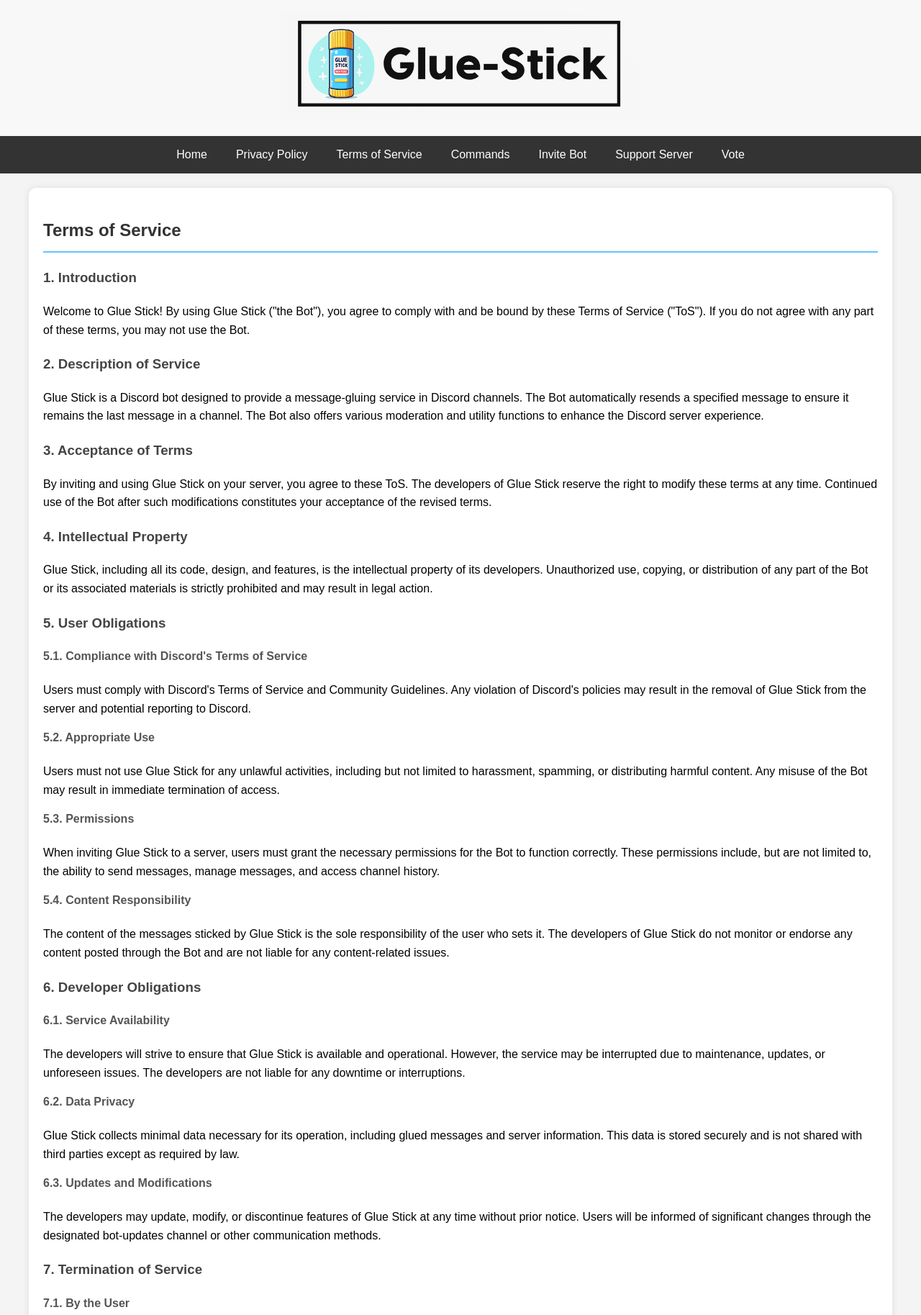
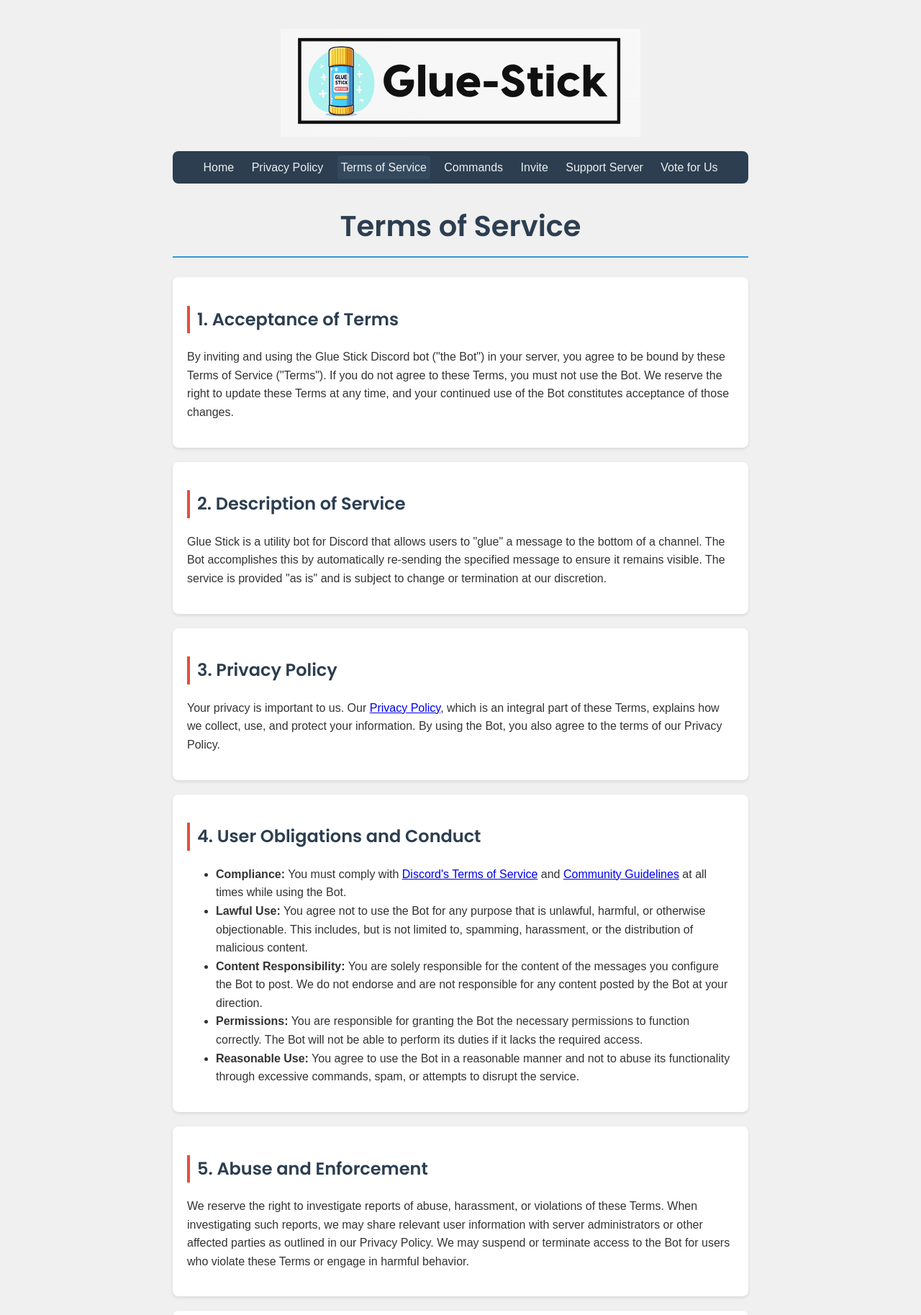
Before and after one commit to gluestickdad/gluestickdad.github.io, a plain HTML site: page tos.html in a window 1280 px wide. Shown: the top 1827 px of the page at 72% size. Drawn offline with Linux system fonts and the light colour scheme.

Commit message:
Update tos.html

```diff
--- a/tos.html
+++ b/tos.html
@@ -3,181 +3,162 @@
 <head>
     <meta charset="UTF-8">
     <meta name="viewport" content="width=device-width, initial-scale=1.0">
-    <title>Glue Stick Bot - Terms of Service</title>
+    <title>Glue Stick Terms of Service</title>
+    <link href="https://fonts.googleapis.com/css2?family=Poppins:wght@600&display=swap" rel="stylesheet">
     <style>
         body {
             font-family: Arial, sans-serif;
             line-height: 1.6;
-            margin: 0;
-            padding: 0;
-            background-color: #f4f4f4;
-            display: flex;
-            flex-direction: column;
-            min-height: 100vh;
+            color: #333;
+            max-width: 800px;
+            margin: 0 auto;
+            padding: 20px;
+            background-color: #f0f0f0;
         }
-        .container {
-            max-width: 1200px;
-            margin: 0 auto;
-            padding: 0 20px;
+        .logo {
+            display: block;
+            margin: 20px auto;
+            max-width: 500px;
         }
-        header {
-            background-color: #f8f8f8;
-            color: white;
+        h1, h2, h3 {
+            color: #2c3e50;
+            font-family: 'Poppins', sans-serif;
+        }
+        h1 {
             text-align: center;
-            padding: 1rem 0;
-        }
-        header img {
-            width: 100%;
-            max-width: 500px;
-            height: auto;
-        }
-        nav {
-            background-color: #333;
-            color: white;
-            padding: 0.5rem 0;
-        }
-        nav ul {
-            list-style-type: none;
-            padding: 0;
-            margin: 0;
-            display: flex;
-            justify-content: center;
-            flex-wrap: wrap;
-        }
-        nav ul li {
-            margin: 5px 10px;
-        }
-        nav ul li a {
-            color: white;
-            text-decoration: none;
-            padding: 5px 10px;
-            border-radius: 5px;
-            transition: background-color 0.3s;
-        }
-        nav ul li a:hover {
-            background-color: #555;
-        }
-        main {
-            padding: 20px 0;
-            flex-grow: 1;
-        }
-        .content {
-            background-color: white;
-            border-radius: 10px;
-            padding: 20px;
-            box-shadow: 0 0 10px rgba(0,0,0,0.1);
+            border-bottom: 2px solid #3498db;
+            padding-bottom: 10px;
+            font-size: 2.5em;
         }
         h2 {
-            color: #333;
-            border-bottom: 2px solid #66C2FF;
-            padding-bottom: 10px;
+            border-left: 4px solid #e74c3c;
+            padding-left: 10px;
         }
-        h3 {
-            color: #444;
-            margin-top: 20px;
+        .section {
+            background-color: white;
+            border-radius: 8px;
+            padding: 20px;
+            margin-bottom: 20px;
+            box-shadow: 0 2px 4px rgba(0,0,0,0.1);
         }
-        h4 {
-            color: #555;
-            margin-top: 15px;
+        .menu {
+            background-color: #2c3e50;
+            padding: 10px;
+            border-radius: 8px;
+            margin-bottom: 20px;
+            text-align: center;
         }
-        p, ul {
-            margin-bottom: 15px;
+        .menu a {
+            color: #ecf0f1;
+            text-decoration: none;
+            padding: 8px 5px;
+            margin: 0 5px;
+            border-radius: 4px;
+            transition: background-color 0.3s ease;
+        }
+        .menu a:hover, .menu a.active {
+            background-color: #34495e;
         }
         footer {
-            background-color: #333;
-            color: white;
             text-align: center;
-            padding: 1rem 0;
-            margin-top: auto;
+            padding: 20px;
+            background-color: #2c3e50;
+            color: #ecf0f1;
+            border-radius: 8px;
+            margin-top: 20px;
         }
     </style>
 </head>
 <body>
     <header>
-        <div class="container">
-            <img src="Banner.png" alt="Glue Stick Bot">
-        </div>
+        <img src="Banner.png" alt="Glue Stick Logo" class="logo">
     </header>
-    <nav>
-        <div class="container">
-            <ul>
-                <li><a href="index.html">Home</a></li>
-                <li><a href="privacy.html">Privacy Policy</a></li>
-                <li><a href="tos.html">Terms of Service</a></li>
-                <li><a href="commands.html">Commands</a></li>
-                <li><a href="https://discord.com/oauth2/authorize?client_id=1247291758857949224" target="_blank">Invite Bot</a></li>
-                <li><a href="https://discord.gg/dUZXnbQjGC" target="_blank">Support Server</a></li>
-                <li><a href="https://top.gg/bot/1247291758857949224/vote" target="_blank">Vote</a></li>
-            </ul>
-        </div>
-    </nav>
-    <main>
-        <div class="container">
-            <div class="content">
-                <h2>Terms of Service</h2>
+    <div class="menu">
+        <a href="index.html">Home</a>
+        <a href="privacypolicy.html">Privacy Policy</a>
+        <a href="terms.html" class="active">Terms of Service</a>
+        <a href="commands.html">Commands</a>
+        <a href="https://discord.com/oauth2/authorize?client_id=1247291758857949224&permissions=563931890838592&integration_type=0&scope=bot+applications.commands" target="_blank">Invite</a>
+        <a href="https://discord.gg/dUZXnbQjGC" target="_blank">Support Server</a>
+        <a href="https://top.gg/bot/1247291758857949224/vote" target="_blank">Vote for Us</a>
+    </div>
 
-                <h3>1. Introduction</h3>
-                <p>Welcome to Glue Stick! By using Glue Stick ("the Bot"), you agree to comply with and be bound by these Terms of Service ("ToS"). If you do not agree with any part of these terms, you may not use the Bot.</p>
+    <h1>Terms of Service</h1>
 
-                <h3>2. Description of Service</h3>
-                <p>Glue Stick is a Discord bot designed to provide a message-gluing service in Discord channels. The Bot automatically resends a specified message to ensure it remains the last message in a channel. The Bot also offers various moderation and utility functions to enhance the Discord server experience.</p>
+    <div class="section">
+        <h2>1. Acceptance of Terms</h2>
+        <p>By inviting and using the Glue Stick Discord bot ("the Bot") in your server, you agree to be bound by these Terms of Service ("Terms"). If you do not agree to these Terms, you must not use the Bot. We reserve the right to update these Terms at any time, and your continued use of the Bot constitutes acceptance of those changes.</p>
+    </div>
 
-                <h3>3. Acceptance of Terms</h3>
-                <p>By inviting and using Glue Stick on your server, you agree to these ToS. The developers of Glue Stick reserve the right to modify these terms at any time. Continued use of the Bot after such modifications constitutes your acceptance of the revised terms.</p>
+    <div class="section">
+        <h2>2. Description of Service</h2>
+        <p>Glue Stick is a utility bot for Discord that allows users to "glue" a message to the bottom of a channel. The Bot accomplishes this by automatically re-sending the specified message to ensure it remains visible. The service is provided "as is" and is subject to change or termination at our discretion.</p>
+    </div>
 
-                <h3>4. Intellectual Property</h3>
-                <p>Glue Stick, including all its code, design, and features, is the intellectual property of its developers. Unauthorized use, copying, or distribution of any part of the Bot or its associated materials is strictly prohibited and may result in legal action.</p>
+    <div class="section">
+        <h2>3. Privacy Policy</h2>
+        <p>Your privacy is important to us. Our <a href="privacypolicy.html">Privacy Policy</a>, which is an integral part of these Terms, explains how we collect, use, and protect your information. By using the Bot, you also agree to the terms of our Privacy Policy.</p>
+    </div>
 
-                <h3>5. User Obligations</h3>
-                <h4>5.1. Compliance with Discord's Terms of Service</h4>
-                <p>Users must comply with Discord's Terms of Service and Community Guidelines. Any violation of Discord's policies may result in the removal of Glue Stick from the server and potential reporting to Discord.</p>
+    <div class="section">
+        <h2>4. User Obligations and Conduct</h2>
+        <ul>
+            <li><strong>Compliance:</strong> You must comply with <a href="https://discord.com/terms" target="_blank">Discord's Terms of Service</a> and <a href="https://discord.com/guidelines" target="_blank">Community Guidelines</a> at all times while using the Bot.</li>
+            <li><strong>Lawful Use:</strong> You agree not to use the Bot for any purpose that is unlawful, harmful, or otherwise objectionable. This includes, but is not limited to, spamming, harassment, or the distribution of malicious content.</li>
+            <li><strong>Content Responsibility:</strong> You are solely responsible for the content of the messages you configure the Bot to post. We do not endorse and are not responsible for any content posted by the Bot at your direction.</li>
+            <li><strong>Permissions:</strong> You are responsible for granting the Bot the necessary permissions to function correctly. The Bot will not be able to perform its duties if it lacks the required access.</li>
+            <li><strong>Reasonable Use:</strong> You agree to use the Bot in a reasonable manner and not to abuse its functionality through excessive commands, spam, or attempts to disrupt the service.</li>
+        </ul>
+    </div>
 
-                <h4>5.2. Appropriate Use</h4>
-                <p>Users must not use Glue Stick for any unlawful activities, including but not limited to harassment, spamming, or distributing harmful content. Any misuse of the Bot may result in immediate termination of access.</p>
+    <div class="section">
+        <h2>5. Abuse and Enforcement</h2>
+        <p>We reserve the right to investigate reports of abuse, harassment, or violations of these Terms. When investigating such reports, we may share relevant user information with server administrators or other affected parties as outlined in our Privacy Policy. We may suspend or terminate access to the Bot for users who violate these Terms or engage in harmful behavior.</p>
+    </div>
 
-                <h4>5.3. Permissions</h4>
-                <p>When inviting Glue Stick to a server, users must grant the necessary permissions for the Bot to function correctly. These permissions include, but are not limited to, the ability to send messages, manage messages, and access channel history.</p>
+    <div class="section">
+        <h2>6. Intellectual Property</h2>
+        <p>The Bot, including its source code, branding, and all associated materials, is the exclusive intellectual property of its developers. You may not copy, modify, distribute, or reverse-engineer the Bot without our express written permission.</p>
+    </div>
 
-                <h4>5.4. Content Responsibility</h4>
-                <p>The content of the messages sticked by Glue Stick is the sole responsibility of the user who sets it. The developers of Glue Stick do not monitor or endorse any content posted through the Bot and are not liable for any content-related issues.</p>
+    <div class="section">
+        <h2>7. Service Availability and Modifications</h2>
+        <p>We strive to maintain high availability for the Bot but do not guarantee uninterrupted service. The service may be temporarily unavailable for maintenance, updates, or other reasons. We reserve the right to modify or discontinue the Bot's features or services at any time without prior notice. We may also implement usage limits or rate limiting to ensure fair access for all users.</p>
+    </div>
 
-                <h3>6. Developer Obligations</h3>
-                <h4>6.1. Service Availability</h4>
-                <p>The developers will strive to ensure that Glue Stick is available and operational. However, the service may be interrupted due to maintenance, updates, or unforeseen issues. The developers are not liable for any downtime or interruptions.</p>
+    <div class="section">
+        <h2>8. Termination of Service</h2>
+        <p>You may terminate your use of the Bot at any time by simply removing it from your server. We reserve the right to terminate your access to the Bot if you violate these Terms or use the Bot in a manner that we deem harmful to the service or other users. Upon termination by either party, associated data will be handled in accordance with our Privacy Policy.</p>
+    </div>
 
-                <h4>6.2. Data Privacy</h4>
-                <p>Glue Stick collects minimal data necessary for its operation, including glued messages and server information. This data is stored securely and is not shared with third parties except as required by law.</p>
+    <div class="section">
+        <h2>9. Limitation of Liability</h2>
+        <p>The Bot is provided "as is" and "as available" without any warranties, express or implied. In no event shall the developers of Glue Stick be liable for any direct, indirect, incidental, special, or consequential damages arising out of the use or inability to use the Bot. This includes, but is not limited to, loss of data, server disruption, or any other damages.</p>
+    </div>
 
-                <h4>6.3. Updates and Modifications</h4>
-                <p>The developers may update, modify, or discontinue features of Glue Stick at any time without prior notice. Users will be informed of significant changes through the designated bot-updates channel or other communication methods.</p>
+    <div class="section">
+        <h2>10. Indemnification</h2>
+        <p>You agree to indemnify and hold harmless the developers of Glue Stick from any claims, damages, or expenses (including legal fees) arising from your use of the Bot, your violation of these Terms, or your violation of any rights of another party.</p>
+    </div>
 
-                <h3>7. Termination of Service</h3>
-                <h4>7.1. By the User</h4>
-                <p>Users may remove Glue Stick from their server at any time, effectively terminating their use of the Bot.</p>
+    <div class="section">
+        <h2>11. Governing Law</h2>
+        <p>These Terms shall be governed by and construed in accordance with applicable law, without regard to conflict of law provisions. Any disputes arising from these Terms or your use of the Bot shall be resolved through appropriate legal channels.</p>
+    </div>
 
-                <h4>7.2. By the Developers</h4>
-                <p>The developers reserve the right to terminate access to Glue Stick for any user or server that violates these ToS or engages in behavior deemed harmful to the community or the service.</p>
+    <div class="section">
+        <h2>12. Severability</h2>
+        <p>If any provision of these Terms is found to be unenforceable or invalid, the remaining provisions shall continue to be valid and enforceable to the fullest extent permitted by law.</p>
+    </div>
 
-                <h3>8. Limitation of Liability</h3>
-                <p>Glue Stick is provided "as is" without warranties of any kind. The developers are not liable for any damages arising from the use or inability to use the Bot, including but not limited to data loss, server issues, or disputes between users.</p>
+    <div class="section">
+        <h2>13. Contact Information</h2>
+        <p>If you have any questions about these Terms of Service, please contact us through our official <a href="https://discord.gg/dUZXnbQjGC" target="_blank">Support Server</a>.</p>
+    </div>
 
-                <h3>9. Indemnification</h3>
-                <p>Users agree to indemnify and hold harmless the developers of Glue Stick from any claims, damages, liabilities, or expenses arising from the use of the Bot, including any violations of these ToS.</p>
-
-                <h3>10. Governing Law</h3>
-                <p>These Terms of Service are governed by and construed in accordance with the laws of the jurisdiction in which the developers are based. Any legal disputes arising from these ToS will be resolved in the appropriate courts of that jurisdiction.</p>
-
-                <h3>11. Contact Information</h3>
-                <p>For any questions or concerns regarding these Terms of Service, users can contact the developers through the official support channels provided in the Bot's documentation or through the support server.</p>
-
-                <p><strong>Last Updated:</strong> August 29, 2024</p>
-            </div>
-        </div>
-    </main>
     <footer>
-        <div class="container">
-            <p>&copy; 2024 Glue Stick Bot. All rights reserved.</p>
-        </div>
+        <p><strong>Effective Date:</strong> June 14, 2025</p>
+        <p>&copy; 2025 Glue Stick. All rights reserved.</p>
     </footer>
 </body>
 </html>
```
